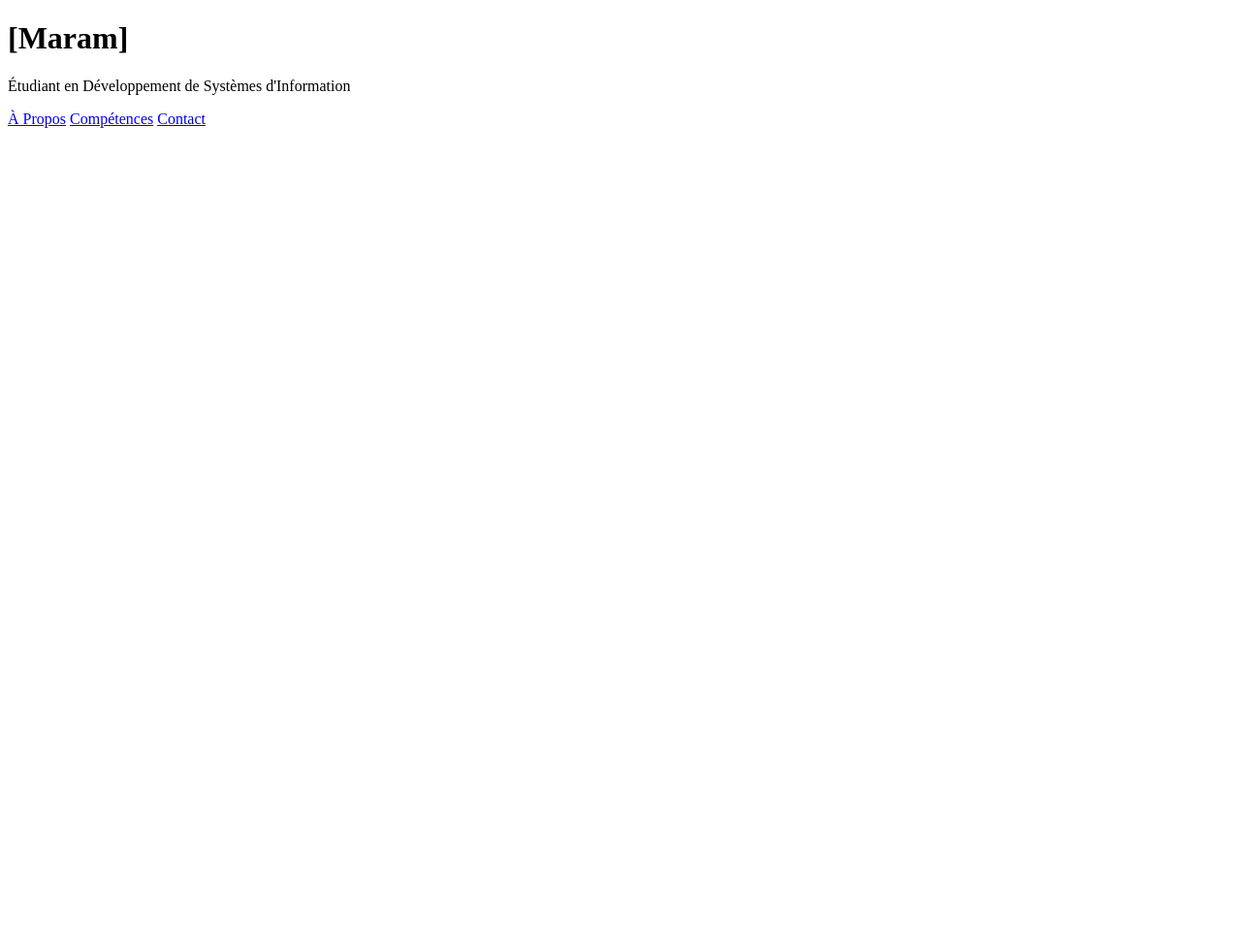
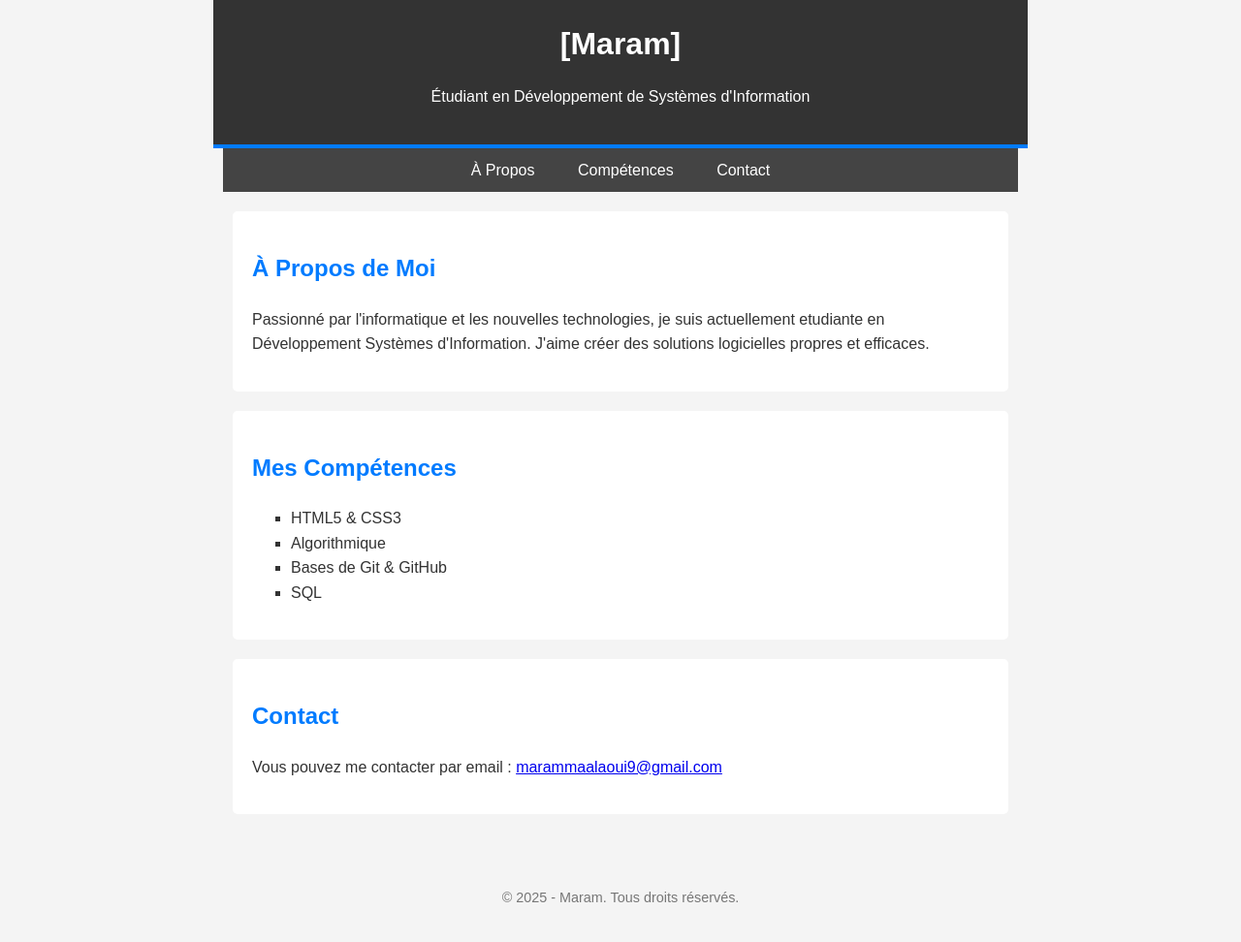
Before and after one commit to Marammaalaoui/Mini-projet1, a plain HTML site: page index.html in a window 1280 px wide. Shown: the whole page at 97% size. Before the commit the page ends 800 px from the top, so only its background shows below. Drawn offline with Linux system fonts and the light colour scheme.

Commit message:
Ajout du header et de la navigation du portfolio

```diff
--- a/index.html
+++ b/index.html
@@ -18,4 +18,32 @@
         <a href="#competences">Compétences</a>
         <a href="#contact">Contact</a>
     </nav>
+        <main>
+        <section id="a-propos">
+            <h2>À Propos de Moi</h2>
+            <p>
+                Passionné par l'informatique et les nouvelles technologies, je suis actuellement etudiante en Développement Systèmes d'Information.
+                J'aime créer des solutions
+                logicielles propres et efficaces.
+            </p>
+        </section>
+
+        <section id="competences">
+            <h2>Mes Compétences</h2>
+            <ul>
+                <li>HTML5 & CSS3</li>
+                <li>Algorithmique</li>
+                <li>Bases de Git & GitHub</li>
+                <li>SQL</li>
+            </ul>
+        </section>
+
+        <section id="contact">
+            <h2>Contact</h2>
+            <p>Vous pouvez me contacter par email : <a href="mailto:votre.email@exemple.com">marammaalaoui9@gmail.com</a></p>
+        </section>
+    </main>
+    <footer>
+        <p>&copy; 2025 - Maram. Tous droits réservés.</p>
+    </footer>
 </body>
--- a/style.css
+++ b/style.css
@@ -0,0 +1,71 @@
+/* style.css - Styles pour le portfolio */
+
+/* Style général du corps de la page */
+body {
+    font-family: Arial, sans-serif; /* Police de caractères simple */
+    background-color: #f4f4f4; /* Fond gris clair */
+    color: #333; /* Texte gris foncé */
+    line-height: 1.6;
+    margin: 0;
+    padding: 0;
+}
+
+/* Conteneur principal pour centrer le contenu */
+header, nav, main, footer {
+    max-width: 800px;
+    margin: 0 auto;
+    padding: 20px;
+}
+
+/* Style de l'en-tête */
+header {
+    background-color: #333;
+    color: #fff;
+    text-align: center;
+    border-bottom: 4px solid #007BFF;
+}
+
+header h1 {
+    margin: 0;
+}
+
+/* Barre de navigation */
+nav {
+    background-color: #444;
+    text-align: center;
+    padding: 10px;
+}
+
+nav a {
+    color: #fff;
+    text-decoration: none;
+    padding: 10px 20px;
+}
+
+nav a:hover {
+    background-color: #007BFF;
+}
+
+/* Sections principales */
+section {
+    background: #fff;
+    margin-bottom: 20px; /* Espace entre les sections */
+    padding: 20px;
+    border-radius: 5px; /* Coins arrondis */
+}
+
+h2 {
+    color: #007BFF; /* Titres de section en bleu */
+}
+
+/* Liste de compétences */
+ul {
+    list-style-type: square; /* Style des puces */
+}
+
+/* Pied de page */
+footer {
+    text-align: center;
+    font-size: 0.9em;
+    color: #777;
+}
```
